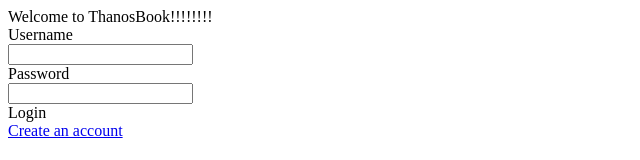
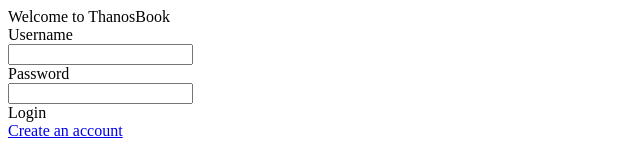
Before and after one commit to paul-11/mvp_ThanosBook, a React app: page /#/ in a window 1280 px wide. Shown: the top 160 px of the page, without its empty margins (0-640 px from the left). Built offline with nearby package versions, Linux system fonts and the light colour scheme; the HTML template or start-up script is replaced by a standard one.

Commit message:
Clean up the code and match nick's color scheme.
Got rid of some comments to make the code look cleaner. Matched Nick's color scheme, fixed the padding on the login and sign up button, and added a border and shadow on the login and sign up form due ot the white background.

```diff
--- a/client/src/components/Login.jsx
+++ b/client/src/components/Login.jsx
@@ -2,7 +2,7 @@
 import { NavLink, Redirect } from 'react-router-dom';
 import axios from 'axios';
 import { Button } from 'react-bootstrap'
-// const Login = () => (
+
 export default class Login extends Component {
   constructor() {
     super();
@@ -63,15 +63,13 @@
   render() {
     if (this.state.isCredentialsCorrect === true) {
       return <Redirect to='/dashboard' />
-      //change the '/signup' endpoint to the profile page endpoint.
-      //right now it's just redirecting you back to the sign up page if the login credentials are correct
     }
 
     return (
       <div>
         <div className="welcome-banner-container">
           <div className="welcome-banner">
-            Welcome to ThanosBook!!!!!!!!
+            Welcome to ThanosBook
           </div>
         </div>
 
--- a/client/src/index.jsx
+++ b/client/src/index.jsx
@@ -2,7 +2,4 @@
 import ReactDOM from 'react-dom';
 import App from './components/App.jsx';
 
-// import Signup from './components/testing.jsx';
-
 ReactDOM.render(<App />, document.getElementById('app'));
-// ReactDOM.render(<Signup />, document.getElementById('signup'));
```
Also changed, not shown: 4 other files (tests, documents, lock files or other folders).
